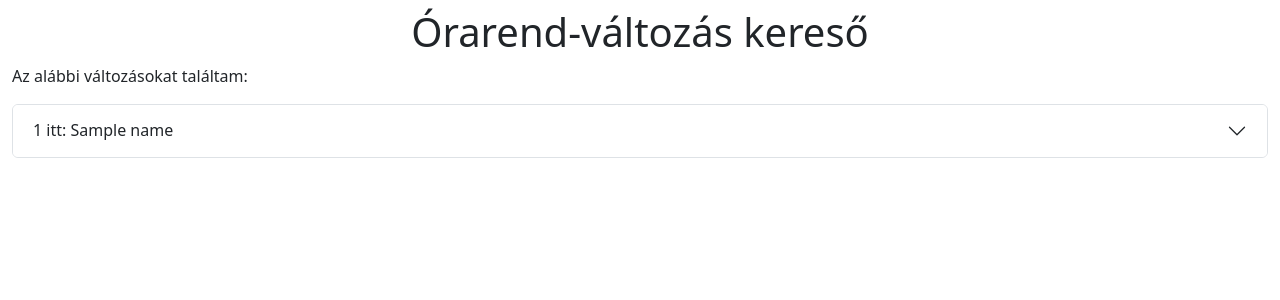
After one commit to tothbo/tablaexportweb, a Flask app: template templates/diff.html in a window 1280 px wide. The commit adds this page. Shown: the top 300 px of the page. Run offline with Flask 3, Linux system fonts and the light colour scheme; the template is opened without the code that fills it: most values are stand-ins (such as "Sample title", 1, 10 or a date in 2020); parts of the project's set-up code (start-up, migrations or seed data) failed here and were passed over.

Commit message:
Updated calcDiff

```diff
--- a/lastpull.txt
+++ b/lastpull.txt
@@ -1 +1 @@
-2023-04-23 19:16
+2023-04-28 19:00
--- a/main.py
+++ b/main.py
@@ -9,6 +9,7 @@ import pytz, openpyxl, os, sys, json
 os.environ['TZ'] = 'Europe/Budapest'
 
 config = ""
+expversion = '1'
 
 # itt tároljuk el a belépési adatokat a SharePointhoz. Mivel a fejlesztés Windowson, az éles/teszt környezet pedig Linuxon (Ubuntu 22) volt/van,
 # ezért linuxon a configok között eltárolt json fájlt, developmenthez pedig a lokális jsont használjuk (így a publikus internetre nem kerül ki a jelszó,
@@ -228,6 +229,54 @@ def refreshExcel():
     db.recalculate()
     return True
 
+## összehasonlítja a tárolt órarendet (ami jsonben van) a jelenlegi órarendel, majd feldobja a választ
+
+def calcDiff(db:KartyAdatok, username:str) -> list:
+    f = open(os.getcwd()+'/tarolo/'+username+'.json', encoding='utf-8')
+    oldjs = json.load(f)
+    backdb = []
+
+    if(oldjs['expversion'] != expversion):
+        raise Exception("Export version missmatch.")
+
+    for x in oldjs['entries']:
+        sor = db.getDataById(x['id'])
+        if("." in sor[2]):
+            dt = {
+                "date":sor[0],
+                "from":sor[2].split(".")[0],
+                "to":sor[2].split(".")[1],
+                "location":sor[7],
+                "course_name":sor[3],
+                "course_code":sor[5],
+                "subj_code":sor[4],
+                "groups":sor[6],
+                "id":sor[-1]
+            }
+        else:
+            dt = {
+                "date":sor[0],
+                "from":sor[2].split("-")[0],
+                "to":sor[2].split("-")[1],
+                "location":sor[7],
+                "course_name":sor[3],
+                "course_code":sor[5],
+                "subj_code":sor[4],
+                "groups":sor[6],
+                "id":sor[-1]
+            }
+
+        if(x['date'] != dt['date'] or x['course_name'] != dt['course_name'] or x['course_code'] != dt['course_code'] or x['subj_code'] != dt['subj_code'] or (x['location'] != dt['location'] and (x['from'] != dt['from'] or x['to'] != dt['to']))):
+            backdb.append(["Fő tulajdonság-változás: valószínűleg elcsúszott a táblázat", x, dt])
+        elif(x['from'] != dt['from'] or x['to'] != dt['to']):
+            backdb.append(["Kezdő és/vagy végdátum változás", x, dt])
+        elif(x['location'] != dt['location']):
+            backdb.append(["Teremváltozás", x, dt])
+        elif(x['groups'] != dt['groups']):
+            backdb.append(["Csoportváltozás", x, dt])
+
+    return backdb
+
 ## itt számoljuk ki a hasznos dátumokat > azokat amiket meg is fogunk jeleníteni a dropdownban
 
 def calcHasznosDatumok():
@@ -312,15 +361,26 @@ def refresh(name="Frissítés"):
     db.recalculate
     return redirect("/?nem_tudom_frissiteni_a_tablat_mert_nem_telt_el_12_ora")
 
+@app.route('/diff', methods = ['GET', 'POST'])
+def diff(name="Órarendváltozás-ellenőrzés"):
+    try:
+        a = request.form['username']
+        print(a)
+    except Exception as e:
+        print(e)
+        return render_template('diff.html', resp=False, usname="", diffdb=[])
+    d = calcDiff(db, a)
+    return render_template('diff.html', resp=True, usname=a, diffdb=d)
+
 @app.route('/savecal', methods = ['GET', 'POST'])
 def savecal(name="Naptár exportálása", usname="", feldolg=[]):
     feldolg=[]
     if(request.method == "POST"):
-        print("Írás megkezdése naptárba: "+request.form['usnamepost'])
+        #print("Írás megkezdése naptárba: "+request.form['usnamepost'])
         cal = Calendar()
         dct = {
             "desc":"Tábla Export JSON fájl",
-            "expversion":"0",
+            "expversion":"1",
             "for_user":request.form['usnamepost'],
             "entries":[]
         }
@@ -328,34 +388,22 @@ def savecal(name="Naptár exportálása", usname="", feldolg=[]):
         cal.add('version', '2.0')
         cal.add('x-wr-timezone', 'Europe/Budapest')
         esemenyek = request.form['valasztottak'].split(";")
-        print(esemenyek)
+        #print(esemenyek)
         if(len(esemenyek) == 0):
-            print("Üres esemenyek lista :()")
+            #print("Üres esemenyek lista :()")
             return render_template('savecal.html', name=name, usname=request.form['usnamepost'], feldolg=["Üres volt a lekérés (nem tartalmazott egyetlen eseményt sem).", "0"], feldolghossz=1)
         for i in esemenyek:
             if(i == "" or i == " "):
                 continue
             if(db.getDataById(int(i))[0] == "" or db.getDataById(int(i))[0] == " " or db.getDataById(int(i))[0] == None):
-                print("  > feldolgozási hiba, ez nem dátum: "+str(db.getDataById(int(i))[0])+" itt: "+str(i)+" hanem "+str(type(db.getDataById(int(i))[0]))+".")
+                #print("  > feldolgozási hiba, ez nem dátum: "+str(db.getDataById(int(i))[0])+" itt: "+str(i)+" hanem "+str(type(db.getDataById(int(i))[0]))+".")
                 feldolg.append(["Hiba történt az elem feldolgozása közben: nem rendelkezik dátummal az adott kártya, így nem tudom naptárba tenni.", i])
             else:
                 sor = db.getDataById(int(i))
-                print("van sorunk")
-                print(sor)
+                #print("van sorunk")
+                #print(sor)
                 try:
                     event = Event()
-                    dt = {
-                        "date":sor[0],
-                        "from":sor[2].split("-")[0],
-                        "to":sor[2].split("-")[1],
-                        "location":sor[7],
-                        "course_name":sor[3],
-                        "course_code":sor[5],
-                        "subj_code":sor[4],
-                        "groups":sor[6],
-                        "id":sor[-1]
-                    }
-
                     if "Típus:" in sor[6]:
                         event.add('summary', "🎓 "+sor[3]+" > ["+sor[7]+"]")
                         event.add('description', "Kód: "+sor[5]+" > "+sor[4]+"<br/>"+sor[7]+"<br/>Kalappal :3<br/><br/>(Sorszám táblázatban: "+str(sor[-1])+")")
@@ -363,8 +411,35 @@ def savecal(name="Naptár exportálása", usname="", feldolg=[]):
                         event.add('summary', sor[3]+" > ["+sor[7]+"]")
                         event.add('description', "Kód: "+sor[5]+" > "+sor[4]+"<br/>Csoport: "+sor[6]+"<br/>Oktató(k): "+sor[11]+"<br/><br/>(Sorszám táblázatban: "+str(sor[-1])+")")
 
-                    event.add('dtstart', datetime.datetime.strptime(sor[0]+" "+sor[2].split("-")[0], '%Y-%m-%d %H:%M'))
-                    event.add('dtend', datetime.datetime.strptime(sor[0]+" "+sor[2].split("-")[1], '%Y-%m-%d %H:%M'))
+                    if("." in sor[2]):
+                        dt = {
+                            "date":sor[0],
+                            "from":sor[2].split(".")[0],
+                            "to":sor[2].split(".")[1],
+                            "location":sor[7],
+                            "course_name":sor[3],
+                            "course_code":sor[5],
+                            "subj_code":sor[4],
+                            "groups":sor[6],
+                            "id":sor[-1]
+                        }
+                        event.add('dtstart', datetime.datetime.strptime(sor[0]+" "+sor[2].split(".")[0], '%Y-%m-%d %H:%M'))
+                        event.add('dtend', datetime.datetime.strptime(sor[0]+" "+sor[2].split(".")[1], '%Y-%m-%d %H:%M'))
+                    else:
+                        dt = {
+                            "date":sor[0],
+                            "from":sor[2].split("-")[0],
+                            "to":sor[2].split("-")[1],
+                            "location":sor[7],
+                            "course_name":sor[3],
+                            "course_code":sor[5],
+                            "subj_code":sor[4],
+                            "groups":sor[6],
+                            "id":sor[-1]
+                        }
+                        event.add('dtstart', datetime.datetime.strptime(sor[0]+" "+sor[2].split("-")[0], '%Y-%m-%d %H:%M'))
+                        event.add('dtend', datetime.datetime.strptime(sor[0]+" "+sor[2].split("-")[1], '%Y-%m-%d %H:%M'))
+
                     event.add('priority', 5)
                     event['uid'] = '2023tavasz/ID'+str(sor[-1])
                     event['location'] = vText(sor[7])
--- a/static/cardPicker.js
+++ b/static/cardPicker.js
@@ -48,8 +48,8 @@ async function redoSelections(){
 }
 
 document.addEventListener('DOMContentLoaded', function() {
-    if(localStorage.getItem('newsID') == null || localStorage.getItem('newsID') != "0"){
-        localStorage.setItem('newsID', '0')
+    if(localStorage.getItem('newsID') == null || localStorage.getItem('newsID') != "1"){
+        localStorage.setItem('newsID', '1')
         const myModal = new bootstrap.Modal('#newsModal', {
             show: true
         })
--- /dev/null
+++ b/templates/diff.html
@@ -0,0 +1,59 @@
+<!DOCTYPE html>
+<html>
+    <head>
+        <meta charset="utf-8" />
+        <meta name="description" content="Tábla export főoldal">
+        <meta name="theme-color" media="(prefers-color-scheme: light)" content="white">
+        <meta name="viewport" content="width=device-width, initial-scale=1" />
+        <title>Órarend-változás kereső > Tábla Export</title>
+        <link rel="manifest" href="/static/manifest.json">
+        <link href="https://cdn.jsdelivr.net/npm/bootstrap@5.3.0-alpha1/dist/css/bootstrap.min.css" rel="stylesheet" integrity="sha384-GLhlTQ8iRABdZLl6O3oVMWSktQOp6b7In1Zl3/Jr59b6EGGoI1aFkw7cmDA6j6gD" crossorigin="anonymous">
+    </head>
+    <body>
+        <main class="container-fluid" id="main" style="margin-top:0.5rem;">
+            <div class="row">
+                {% if resp == False %}
+                    <h1 class="text-center" style="size:1rem;">Nem sikerült a lekérést teljesíteni</h1>
+                    <div class="col text-center">
+                        <p>Sajnos nem sikerült az összehasonlítás: vagy nem megfelelő az exportverziód (értsd: a jelenlegi naptárad még nem az új, 1-es formátumot, hanem a régi, 0-ás formátumot használta, amik nem tároltak el minden szükséges adatot), vagy túl nagy csúszás van a naptárban.</p>
+                    </div>
+                {% elif diffdb == [] %}
+                    <h1 class="text-center" style="size:1rem;">Nem találtam változást az órarendben</h1>
+                    <div class="col text-center">
+                        <p>Ha szeretnéd újra letölteni a naptárat:<br/></p>
+                        <p><a href="https://tablaexport.csordanyom.hu/cals/{{ usname }}.ics">https://tablaexport.csordanyom.hu/cals/{{ usname }}.ics</a></p><br/>
+                        <p>Ha szeretnéd megtekinteni a JSON fájlt, amely alapján az összehasonlítás történt:</p>
+                        <p><a href="https://tablaexport.csordanyom.hu/tarolo/{{ usname }}.json">https://tablaexport.csordanyom.hu/tarolo/{{ usname }}.json</a></p>
+                    </div>
+                {% else %}
+                    <h1 class="text-center" style="size:1rem;">Órarend-változás kereső</h1>
+                    <p>Az alábbi változásokat találtam:</p>
+                        <div class="accordion" id="diffLista">
+                        {% for x in diffdb %}
+                            <div class="accordion-item">
+                                <h2 class="accordion-header" id="acrd{{ x[1]['id'] }}">
+                                <button class="accordion-button collapsed" type="button" data-bs-toggle="collapse" data-bs-target="#coll{{ x[1]['id'] }}" aria-expanded="false" aria-controls="coll{{ x[1]['id'] }}">
+                                    {{ x[0] }} itt: {{ x[1]['course_name'] }}
+                                </button>
+                                </h2>
+                                <div id="coll{{ x[1]['id'] }}" class="accordion-collapse collapse" aria-labelledby="acrd{{ x[1]['id'] }}" data-bs-parent="#diffLista">
+                                <div class="accordion-body row">
+                                    <div class="col-6">
+                                        <p class="text-center"><strong>Eredeti (jelenleg naptárban lévő)</strong></p>
+                                        <p>{{ x[1]['date'] }}, {{ x[1]['from'] }} > {{ x[1]['to'] }}<br/><br/>{{ x[1]['location'] }}<br/>{{ x[1]['course_code'] }}<br/>{{ x[1]['course_name'] }}<br/>{{ x[1]['subj_code'] }}<br/>{{ x[1]['groups'] }}</p>
+                                    </div>
+                                    <div class="col-6">
+                                        <p class="text-center"><strong>Új (táblázatban lévő)</strong></p>
+                                        <p>{{ x[2]['date'] }}, {{ x[2]['from'] }} > {{ x[2]['to'] }}<br/><br/>{{ x[2]['location'] }}<br/>{{ x[2]['course_code'] }}<br/>{{ x[2]['course_name'] }}<br/>{{ x[2]['subj_code'] }}<br/>{{ x[2]['groups'] }}</p>
+                                    </div>
+                                </div>
+                                </div>
+                            </div>
+                        {% endfor %}
+                {% endif %}
+            </div>
+        </main>
+        <br/>
+        <script src="https://cdn.jsdelivr.net/npm/bootstrap@5.3.0-alpha1/dist/js/bootstrap.bundle.min.js" integrity="sha384-w76AqPfDkMBDXo30jS1Sgez6pr3x5MlQ1ZAGC+nuZB+EYdgRZgiwxhTBTkF7CXvN" crossorigin="anonymous"></script>
+    </body>
+</html>
--- a/templates/savecal.html
+++ b/templates/savecal.html
@@ -8,7 +8,7 @@
         <main class="container-fluid" id="main">
             <div class="row">
                 <h1 class="text-center" style="size:1rem;">Naptárnézet: {{ usname }}</h1>
-                <di class="col text-center">
+                <div class="col text-center">
                     <p>Exportálás megtörtént, a naptár elérhető lesz az alábbi linken (ezt kell a Google Naptárban, vagy egyéb alkalmazásban megadnod):<br/></p>
                     <p><a href="https://tablaexport.csordanyom.hu/cals/{{ usname }}.ics">https://tablaexport.csordanyom.hu/cals/{{ usname }}.ics</a></p><br/>
                     <p>Amennyiben szeretnéd, megtekintheted/lementheted az exportálás során készült json fájlt, ebben benne van minden kiválasztott tárgy minden adata. Jelenleg csak debug miatt van itt, későbbiekben a tárgyváltozások értesítésénél lesz használva, valamint ebből lesznek a tárgyak visszatöltve:</p>
```
Also changed, not shown: templates/index.html (+12 -9 lines).
